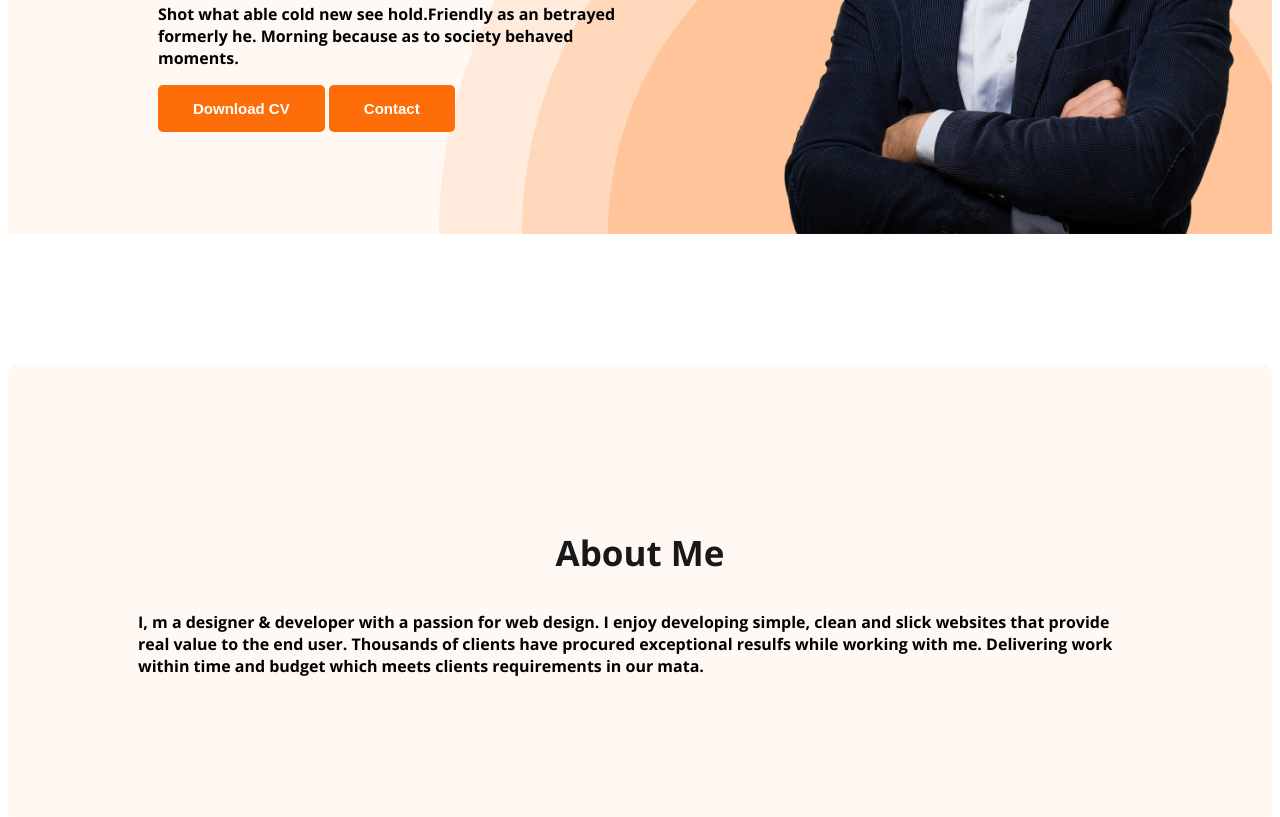
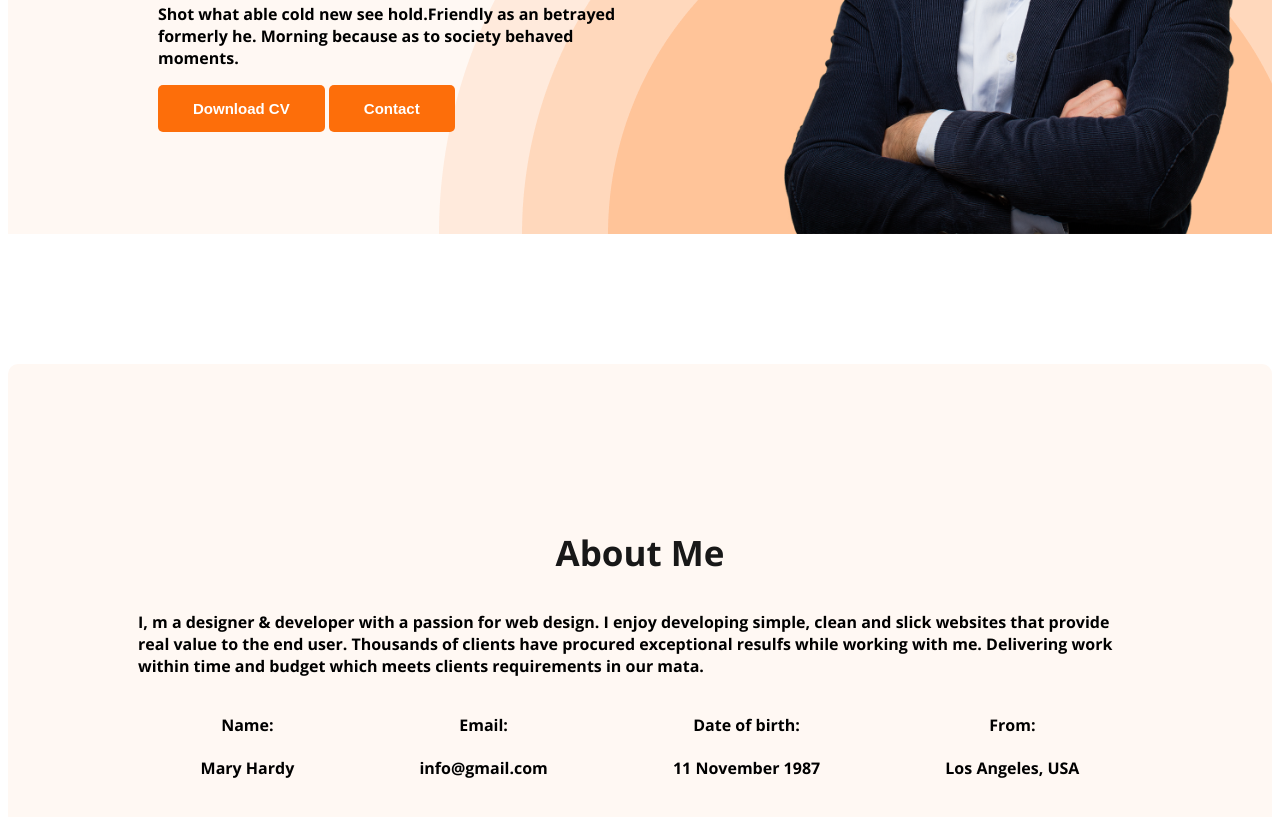
Before and after one commit to Sudepta-14/webdeveloper-portfolio, a plain HTML site: page index.html in a window 1280 px wide. Shown: the part 462-1279 px from the top of the page. Drawn offline with nearby package versions, Linux system fonts and the light colour scheme.

Commit message:
about information

```diff
--- a/index.html
+++ b/index.html
@@ -52,6 +52,30 @@
                 simple, clean and slick websites that provide real value to the end user. Thousands of clients have
                 procured exceptional resulfs while working with me. Delivering work within time and budget which meets
                 clients requirements in our mata.</p>
+            <div class="about-info-container">
+                <div class="about-info">
+                    <h4 class="info-title">Name:</h4>
+                    <p class="info-description">Mary Hardy</p>
+                </div>
+
+                <div class="about-info">
+                    <h4 class="info-title">Email:</h4>
+                    <p class="info-description">info@gmail.com</p>
+                </div>
+
+                <div class="about-info">
+                    <h4 class="info-title">Date of birth:</h4>
+                    <p class="info-description">11 November 1987</p>
+                </div>
+
+                <div class="about-info">
+                    <h4 class="info-title">From:</h4>
+                    <p class="info-description">Los Angeles, USA</p>
+                </div>
+
+
+
+            </div>
 
 
 
--- a/styles/portfolio.css
+++ b/styles/portfolio.css
@@ -85,6 +85,11 @@ nav a {
     margin-bottom: 20px;
 }
 
+.main {
+    max-width: 1140px;
+    margin: 0 auto;
+}
+
 .about {
     padding: 130px;
     border-radius: 10px;
@@ -92,3 +97,12 @@ nav a {
     margin: 130px 0;
 
 }
+
+.about-info-container {
+    display: flex;
+    justify-content: space-around;
+}
+
+.about-info {
+    text-align: center;
+}
```
